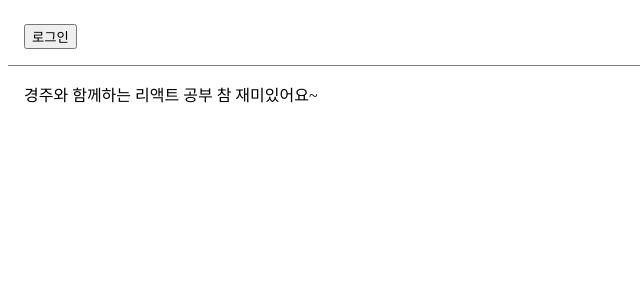
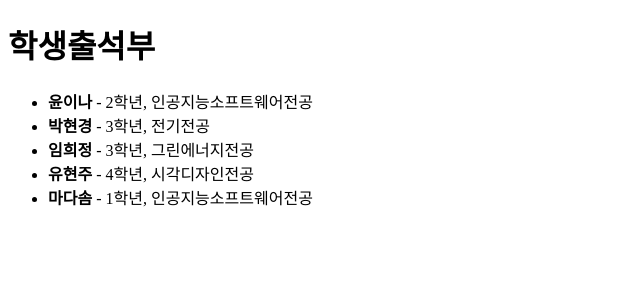
Before and after one commit to wjdtnd/24-2-react, a React (Create React App) app: page / in a window 1280 px wide. Shown: the top 300 px of the page, without its empty margins (0-640 px from the left). Built offline with nearby package versions, Linux system fonts and the light colour scheme.

Commit message:
241114 10장 숫자리스트, 학생출석부1

```diff
--- /dev/null
+++ b/src/ch10/AppNumberList.jsx
@@ -0,0 +1,24 @@
+import React from "react";
+
+function NumberList(props){
+    const numbers = props.numbers;
+    const listItems = numbers.map((number) =>
+        <li key={number.toString()}>{number}</li>
+    );
+
+    return(
+        <ul>{listItems}</ul>
+    );
+}
+
+function AppNumberList(){
+    const numbers=[1,2,3,4,5,6,7];
+    return(
+        <div>
+            <h1>숫자리스트</h1>
+            <NumberList numbers={numbers}/>
+        </div>
+    )
+}
+
+export default AppNumberList;
--- /dev/null
+++ b/src/ch10/AppStudentAttendance.jsx
@@ -0,0 +1,12 @@
+import React from "react";
+import StudentAttendance from "./StudentAttendance";
+
+
+function AppStudentAttendance(){
+    return(
+        <div>
+            <StudentAttendance/>
+        </div>
+    );
+}
+export default AppStudentAttendance;
--- /dev/null
+++ b/src/ch10/StudentAttendance.jsx
@@ -0,0 +1,29 @@
+import React from "react";
+
+const students=[
+    {id:1,name:"윤이나",grade:2,major:"인공지능소프트웨어"},
+    {id:2,name:"박현경",grade:3,major:"전기"},
+    {id:3,name:"임희정",grade:3,major:"그린에너지"},
+    {id:4,name:"유현주",grade:4,major:"시각디자인"},
+    {id:5,name:"마다솜",grade:1,major:"인공지능소프트웨어"}
+];
+
+function StudentAttendance(){
+    return(
+        <div>
+            <h1>학생출석부</h1>
+            <ul>
+                {
+                    students.map((student)=>(
+                        <li key={student.id}>
+                            <b>{student.name}</b> - {student.grade}학년, {student.major}전공
+                        </li>
+                    ))
+                }
+            </ul>
+        </div>
+    );
+
+}
+
+export default StudentAttendance;
--- a/src/index.js
+++ b/src/index.js
@@ -31,6 +31,9 @@
 import MailBox from "./ch09/MailBox";
 import LoginControll2 from "./ch09/LoginControll2";
 import LandingPage from "./ch09/LandingPage";
+import AppNumberList from "./ch10/AppNumberList";
+import StudentAttendance from "./ch10/StudentAttendance";
+import AppStudentAttendance from "./ch10/AppStudentAttendance";
 
 const root = ReactDOM.createRoot(document.getElementById('root'));
 
@@ -44,7 +47,7 @@
 // )
 root.render(
   <React.StrictMode>
-    <LandingPage/>
+    <StudentAttendance/>
   </React.StrictMode>
 );
 
```
